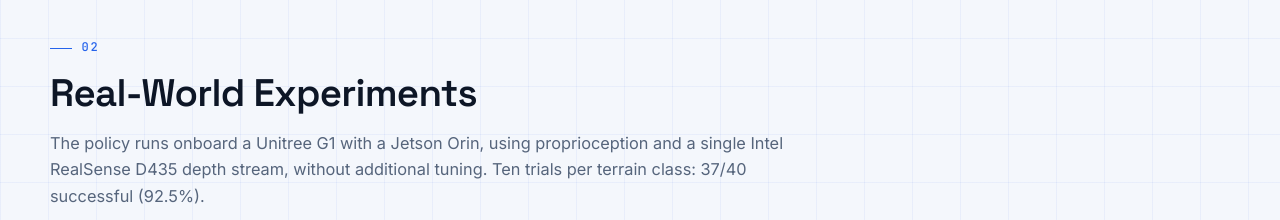
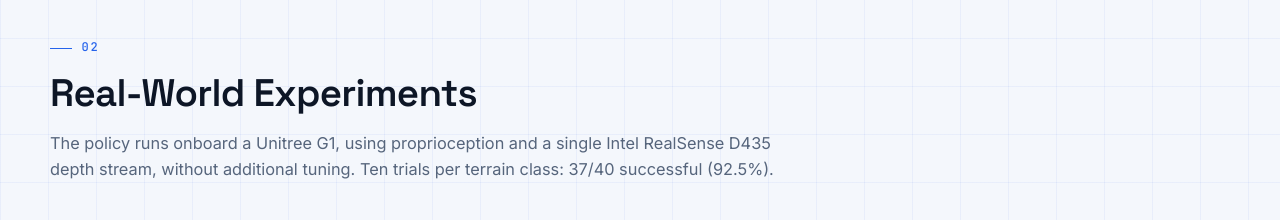
Before and after one commit to M0PUPPET/wm-loco, a plain HTML site: page index.html in a window 1280 px wide. Shown: the part 2220-2440 px from the top of the page. Drawn offline with Linux system fonts and the light colour scheme.

Commit message:
Real-world text: drop the onboard computer name

```diff
--- a/index.html
+++ b/index.html
@@ -134,7 +134,7 @@
           <p class="kicker">02</p>
           <h2>Real-World Experiments</h2>
           <p>
-            The policy runs onboard a Unitree G1 with a Jetson Orin, using proprioception and a single Intel RealSense
+            The policy runs onboard a Unitree G1, using proprioception and a single Intel RealSense
             D435 depth stream, without additional tuning. Ten trials per terrain class: 37/40 successful (92.5%).
           </p>
         </div>
```
